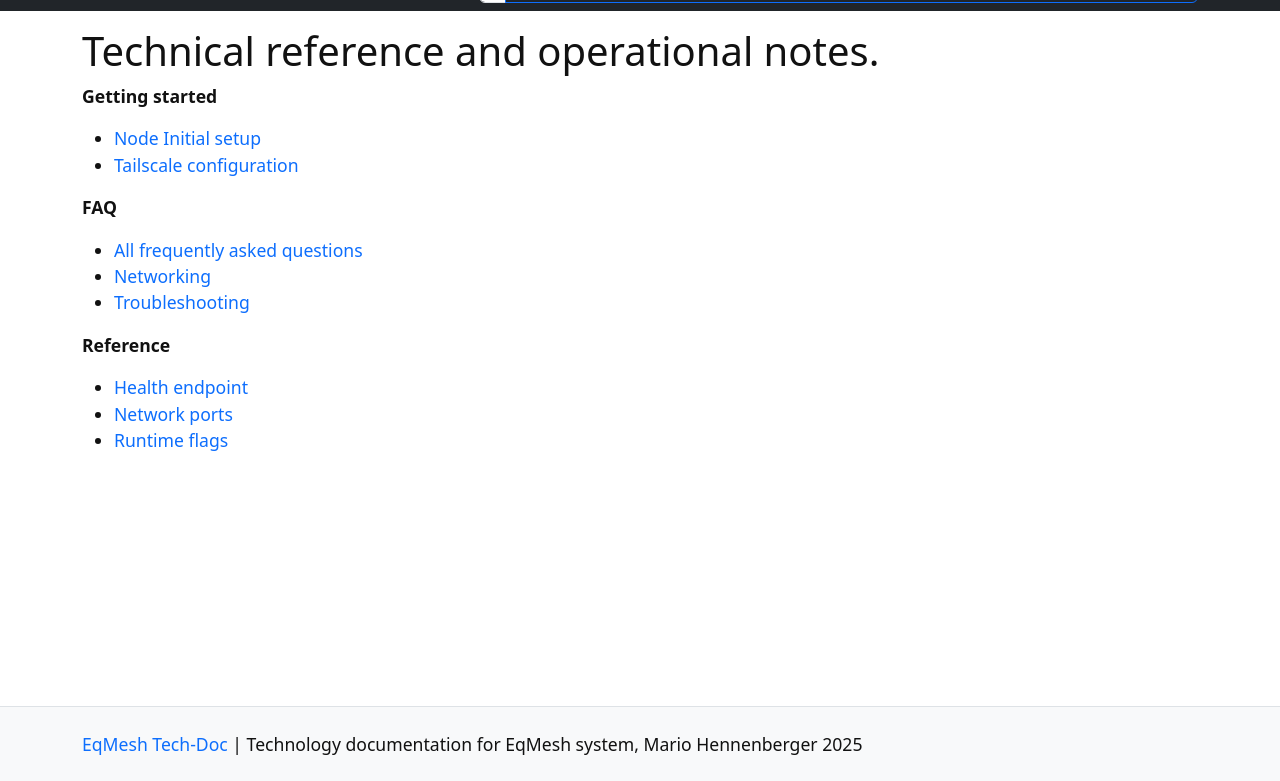
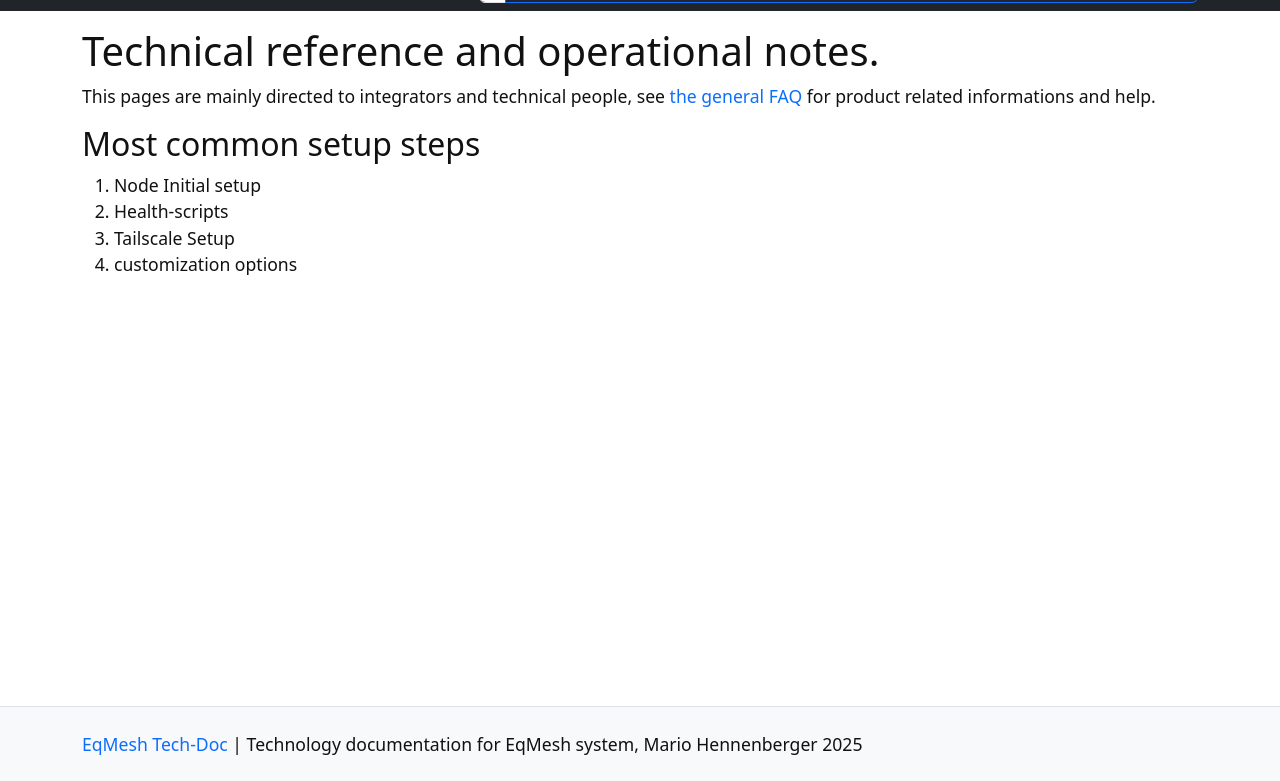
Before and after one commit to EqMesh/doc, a Jekyll site: the page built from docs/index.md, in a window 1280 px wide, cut to the strip 119-900 px from the top of the page. Built offline with Jekyll 4.4.1, drawn with Linux system fonts in a browser that asks for light colours; our own code applies the rules of GitHub Pages for plain Markdown files.

Commit message:
main page still terrible

```diff
--- a/docs/index.md
+++ b/docs/index.md
@@ -4,22 +4,11 @@ nav: Index
 nav_order: 0
 ---
 
-  <strong>Getting started</strong>
-  <ul>
-    <li><a href="node/initial-setup.md">Node Initial setup</a></li>
-    <li><a href="faq/tailscale.md">Tailscale configuration</a></li>
-  </ul>
+This pages are mainly directed to integrators and technical people, see [the general FAQ](https://www.eqmesh.com/faq) for product related informations and help.
 
-  <strong>FAQ</strong>
-  <ul>
-    <li><a href="faq/index.md">All frequently asked questions</a></li>
-    <li><a href="faq/networking.md">Networking</a></li>
-    <li><a href="faq/troubleshooting.md">Troubleshooting</a></li>
-  </ul>
+## Most common setup steps
 
-  <strong>Reference</strong>
-  <ul>
-    <li><a href="reference/health-endpoint.md">Health endpoint</a></li>
-    <li><a href="reference/ports.md">Network ports</a></li>
-    <li><a href="reference/flags.md">Runtime flags</a></li>
-  </ul>
+1. Node Initial setup
+2. Health-scripts
+3. Tailscale Setup
+4. customization options
```
